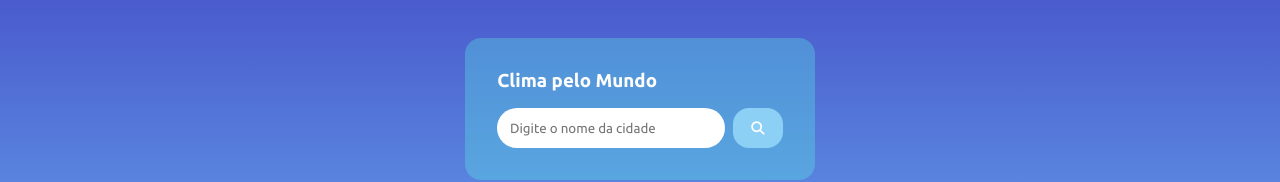
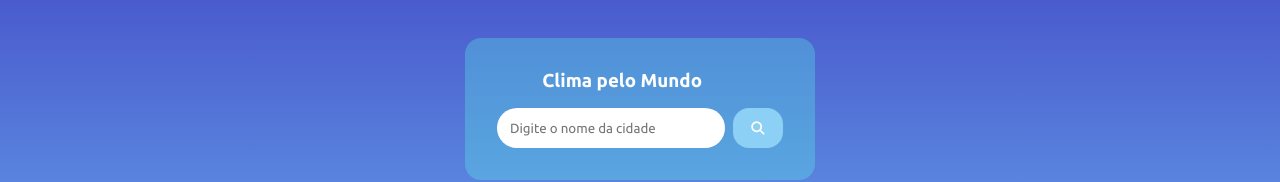
Before and after one commit to brenneralexandria/Verificador-de-Temperatura, a plain HTML site: page index.html in a window 1280 px wide. Shown: the part 291-473 px from the top of the page. Drawn offline with Linux system fonts and the light colour scheme.

Commit message:
Atualização CSS

```diff
--- a/css/style.css
+++ b/css/style.css
@@ -31,7 +31,8 @@ body {
 /*FORM*/
 
 .form h3 {
-    margin-bottom: 1rem;
+  margin-bottom: 1rem;
+  margin-left: 45px;
 }
 
 .form-input-container {
```
